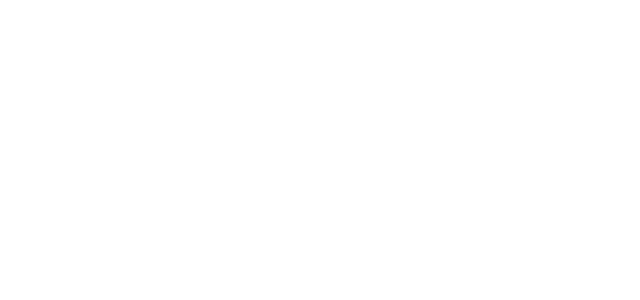
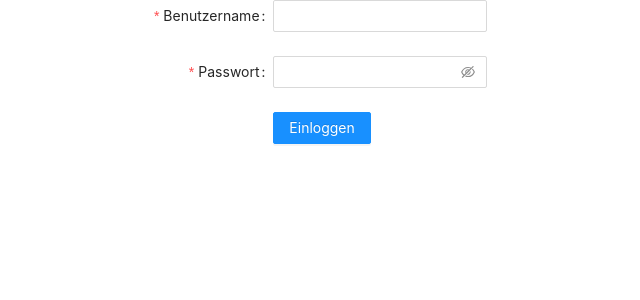
Before and after one commit to OliverFida/CheckIt, a React (Create React App) app in the folder frontend/: page /login in a window 1280 px wide. Before the commit this address had no page. Shown: the top 300 px of the page, without its empty margins (260-900 px from the left). Built offline with nearby package versions, Linux system fonts and the light colour scheme.

Commit message:
Router Root Redirect

```diff
--- a/frontend/src/App.js
+++ b/frontend/src/App.js
@@ -1,5 +1,5 @@
 // Component imports
-import {BrowserRouter, Routes, Route} from 'react-router-dom';
+import {BrowserRouter, Routes, Route, Navigate} from 'react-router-dom';
 // Style imports
 import 'antd/dist/antd.css';
 // Page imports
@@ -11,7 +11,8 @@
     <div id="App">
       <BrowserRouter>
         <Routes>
-          <Route path='/' element={<LoginPage />} />
+          <Route exact path='/' element={<Navigate to='/login' />} />
+          <Route path='/login' element={<LoginPage />} />
           <Route path='/home' element={<HomePage />} />
         </Routes>
       </BrowserRouter>
```
